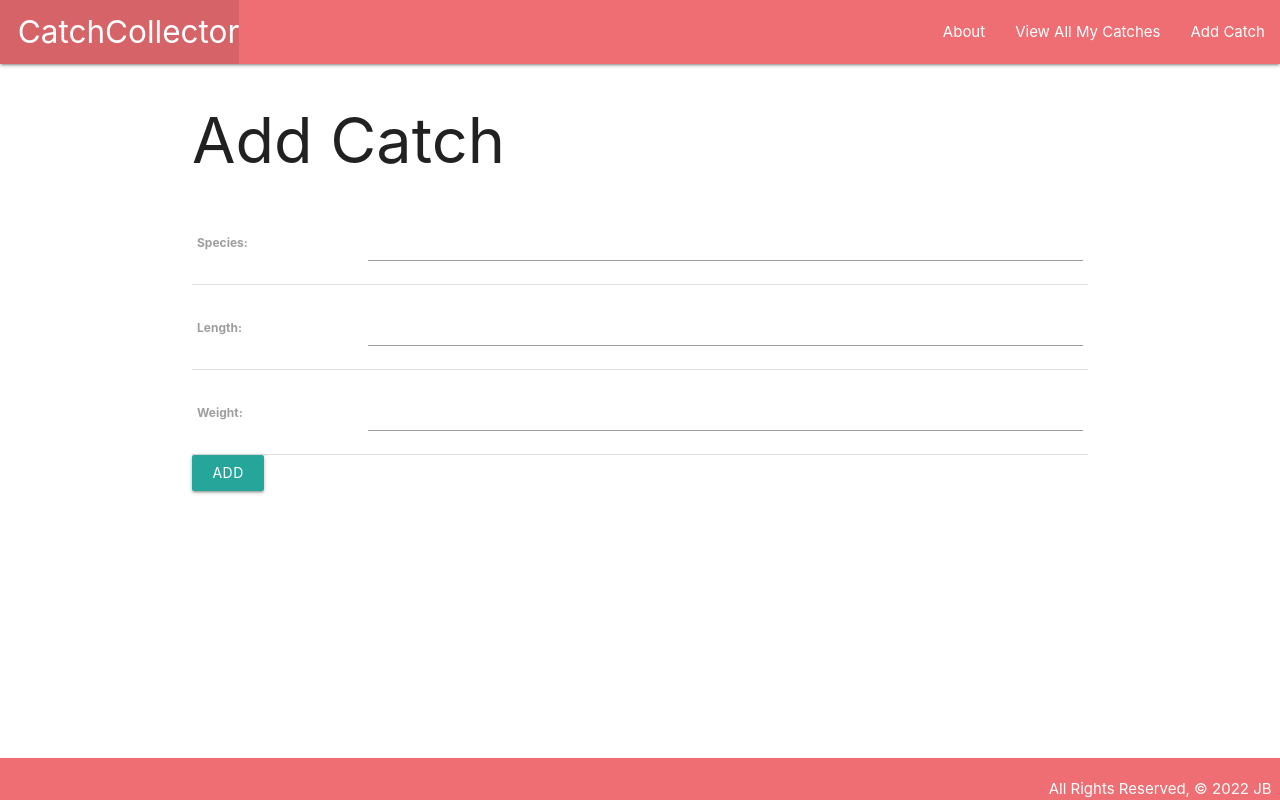
After one commit to Jab7red/CatchCollector, a Django app: page /catches/create/ in a window 1280 px wide. The commit adds this page. Run offline with Django 4.2, Linux system fonts and the light colour scheme.

Commit message:
add full CRUD functions

```diff
--- a/main_app/models.py
+++ b/main_app/models.py
@@ -1,4 +1,6 @@
 from django.db import models
+
+from django.urls import reverse
 
 # Create your models here.
 class Catch(models.Model):
@@ -8,3 +10,6 @@ class Catch(models.Model):
 
     def __str__(self):
         return self.species
+
+    def get_absolute_url(self):
+        return reverse('detail', kwargs={'catch_id': self.id})
--- a/main_app/templates/base.html
+++ b/main_app/templates/base.html
@@ -26,6 +26,7 @@
           <ul class="right">
             <li><a href="{% url 'about' %}">About</a></li>
             <li><a href="{% url 'index' %}">View All My Catches</a></li>
+            <li><a href="{% url 'catches_create' %}">Add Catch</a></li>
           </ul>
         </div>
       </nav>
--- a/main_app/templates/catches/detail.html
+++ b/main_app/templates/catches/detail.html
@@ -14,5 +14,9 @@
       <p>Kept: No</p>
       {% endif %}
     </div>
+    <div class="card-action">
+      <a href="{% url 'catches_update' catch.id %}">Edit</a>
+      <a href="{% url 'catches_delete' catch.id %}">Delete</a>
+    </div>
 </div>
 {% endblock %}
--- /dev/null
+++ b/main_app/templates/main_app/catch_form.html
@@ -0,0 +1,18 @@
+{% extends 'base.html' %}
+
+{% block content %}
+
+{% if object %}
+<h1>Edit <span class="teal-text">{{object.species}}</span></h1>
+{% else %}
+<h1>Add Catch</h1>
+{% endif %}
+<form action="" method="post">
+    {% csrf_token %}
+    <table>
+        {{ form.as_table}}
+    </table>
+    <input class="btn" type="submit" value="{% if object %} Edit {% else %} Add {% endif %}">
+</form>
+
+{% endblock %}
--- a/main_app/urls.py
+++ b/main_app/urls.py
@@ -6,4 +6,7 @@ urlpatterns = [
     path('about/', views.about, name='about'),
     path('catches/', views.catches_index, name='index'),
     path('catches/<int:catch_id>/', views.catches_detail, name='detail'),
+    path('catches/create/', views.CatchCreate.as_view(), name='catches_create'),
+    path('catches/<int:pk>/update/', views.CatchUpdate.as_view(), name='catches_update'),
+    path('catches/<int:pk>/delete/', views.CatchDelete.as_view(), name='catches_delete'),
 ]
--- a/main_app/views.py
+++ b/main_app/views.py
@@ -1,4 +1,7 @@
+from ast import Del
+from dataclasses import fields
 from django.shortcuts import render
+from django.views.generic.edit import CreateView, UpdateView, DeleteView
 
 from .models import Catch
 # Create your views here.
@@ -18,3 +21,15 @@ def catches_index(request):
 def catches_detail(request, catch_id):
     catch = Catch.objects.get(id=catch_id)
     return render(request, 'catches/detail.html', { 'catch': catch })
+
+class CatchCreate(CreateView):
+    model = Catch
+    fields = '__all__'
+
+class CatchUpdate(UpdateView):
+    model = Catch
+    fields = '__all__'
+
+class CatchDelete(DeleteView):
+    model = Catch
+    success_url = '/catches/'
```
Also changed, not shown: main_app/templates/main_app/catch_confirm_delete.html (added, +15 -0 lines).
